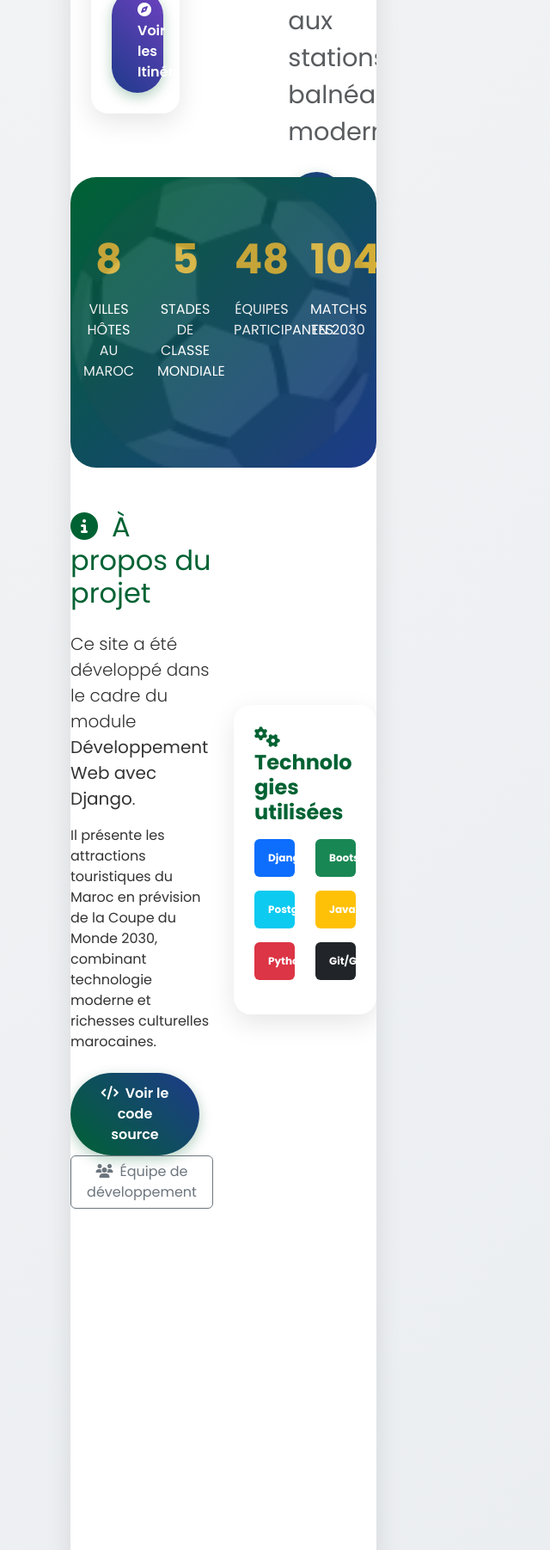
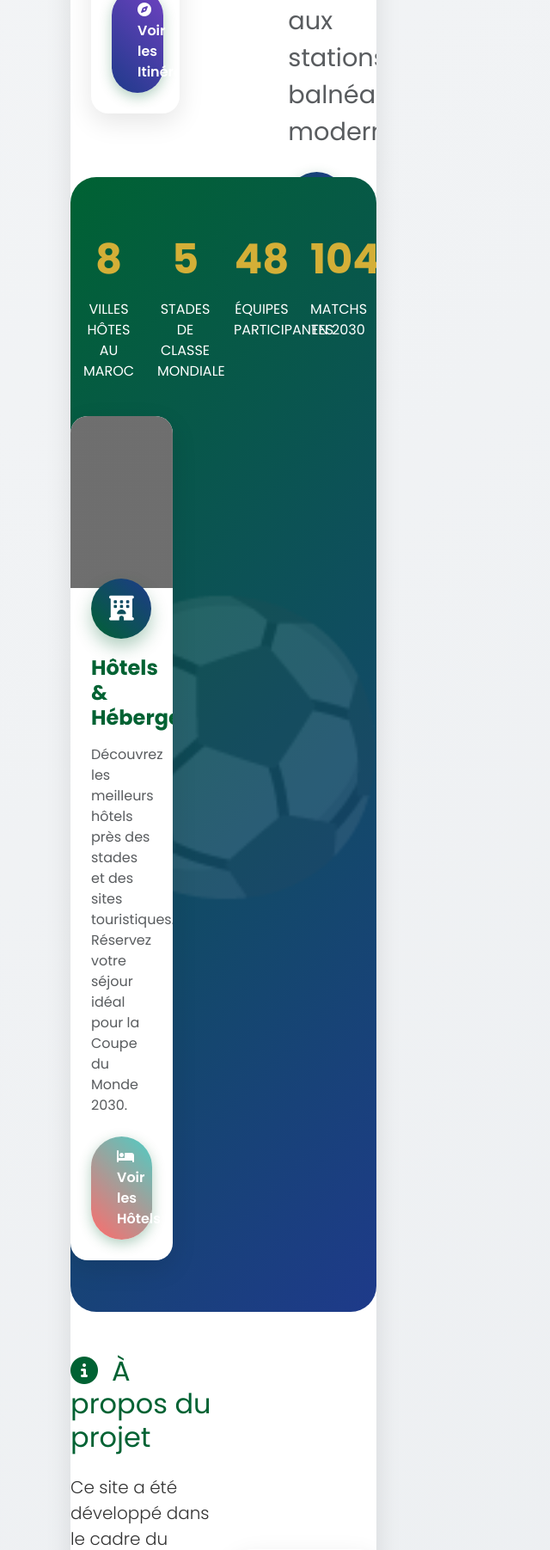
Before and after one commit to h1mza07/Digital-creativity, a Django app: template templates/home.html in a window 1280 px wide. Shown: the part 2969-4772 px from the top of the page at 86% size, without its empty margins (0-640 px from the left). Run offline with Django 4.2, Linux system fonts and the light colour scheme; the template is opened without the code that fills it, so the values that code supplies are empty; parts of the project's set-up code (start-up, migrations or seed data) failed here and were passed over; grey boxes are pictures that could not be loaded.

Commit message:
fix(home): corriger le lien Hôtels vers /hotels/

```diff
--- a/templates/home.html
+++ b/templates/home.html
@@ -300,8 +300,8 @@
                 <a class="nav-link nav-link-custom" href="/routes/">
                     <i class="fas fa-route me-2"></i>Itinéraires
                 </a>
-                <a class="nav-link nav-link-custom" href="#">
-                    <i class="fas fa-hotel me-2"></i>Hôtels
+                <a class="nav-link nav-link-custom" href="/hotels/">
+                  <i class="fas fa-hotel me-2"></i>Hôtels
                 </a>
             <div class="navbar-nav me-auto">
                 <a class="nav-link" href="/">Accueil</a>
@@ -484,6 +484,33 @@
                     </div>
                 </div>
             </div>
+            <!-- Carte Hôtels -->
+<div class="col-md-4">
+    <div class="feature-card">
+        <div class="card-bg-routes" style="
+            background: linear-gradient(rgba(0,0,0,0.3), rgba(0,0,0,0.3)),
+                        url('https://images.unsplash.com/photo-1566073771259-6a8506099945?ixlib=rb-4.0.3&auto=format&fit=crop&w=2070&q=80');
+            background-size: cover;
+            background-position: center;
+            height: 200px;
+        "></div>
+        <div class="card-body p-4">
+            <div class="card-icon">
+                <i class="fas fa-hotel"></i>
+            </div>
+            <h3 class="card-title-custom mb-3">
+                Hôtels & Hébergements
+            </h3>
+            <p class="text-muted mb-4">
+                Découvrez les meilleurs hôtels près des stades et des sites touristiques.
+                Réservez votre séjour idéal pour la Coupe du Monde 2030.
+            </p>
+            <a href="/hotels/" class="btn btn-maroc w-100" style="background: linear-gradient(45deg, #FF6B6B, #4ECDC4);">
+                <i class="fas fa-bed me-2"></i>Voir les Hôtels
+            </a>
+        </div>
+    </div>
+</div>
         </div>
 
         <!-- Section À propos -->
```
